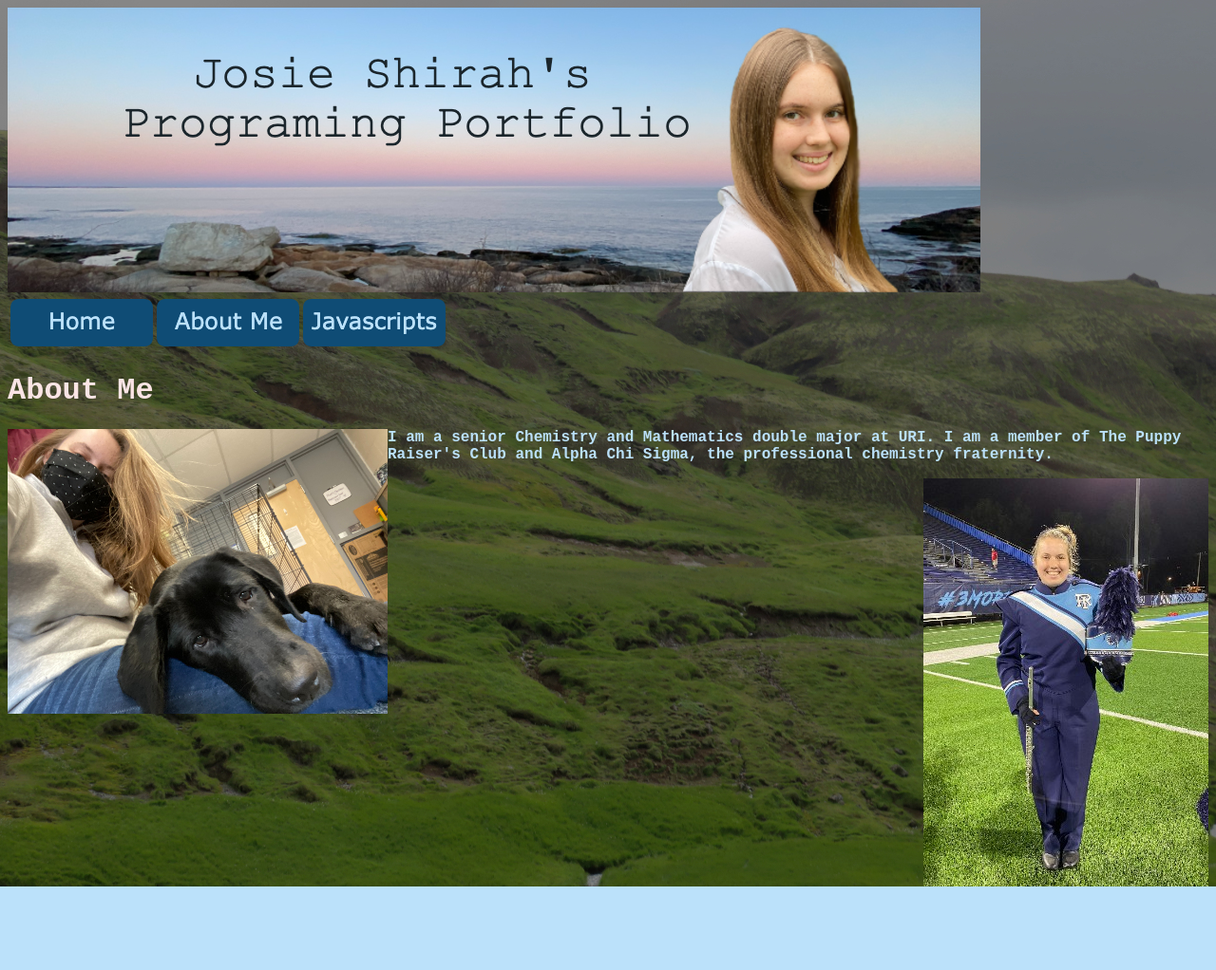
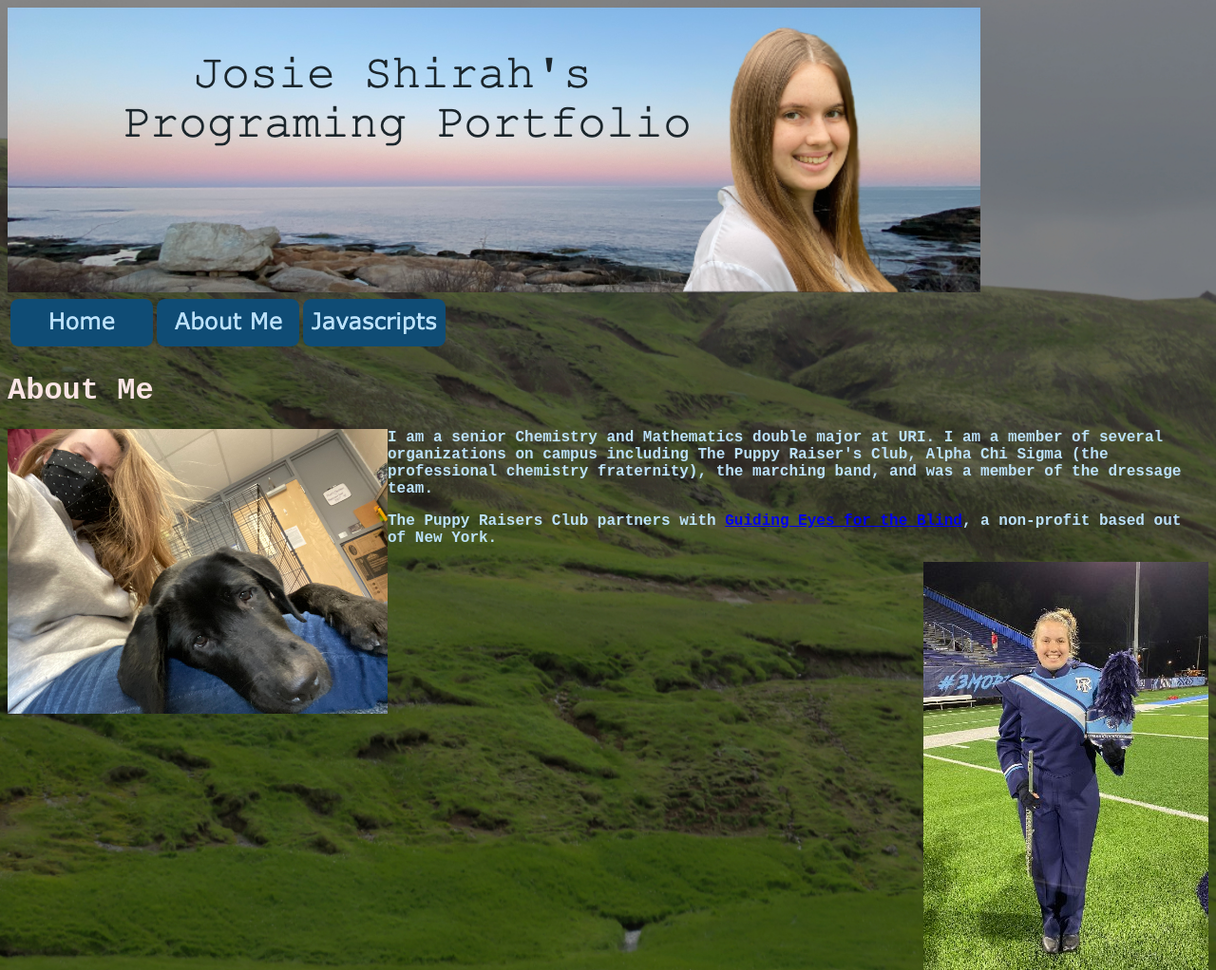
Before and after one commit to jshirah/jshirah.github.io, a plain HTML site: page about.html in a window 1280 px wide. Shown: the whole page at 95% size. Before the commit the page ends 934 px from the top, so only its background shows below. Drawn offline with Linux system fonts and the light colour scheme.

Commit message:
Update about.html

```diff
--- a/about.html
+++ b/about.html
@@ -14,6 +14,7 @@
     </head>
     <body>
         <img src="mybanner.png">
+        <div id="aboutme">
         <table>
             <tr>
                  <td><a href="index.html"><img src="homebutton2.png"></a></td>
@@ -23,10 +24,18 @@
         </table>
         <h1>About Me</h1>
         <img src="shirah.jpg" id="shirah">
-<p><strong>I am a senior Chemistry and Mathematics double major at URI. I am a member of The Puppy Raiser's Club and Alpha Chi Sigma, the professional chemistry fraternity.
+
+<p><strong>I am a senior Chemistry and Mathematics double major at URI. I am a member of several organizations on campus including
+    The Puppy Raiser's Club, Alpha Chi Sigma (the professional chemistry fraternity), the marching band, and was a member of the dressage team.
     </strong>
 </p>
+    <p><strong> The Puppy Raisers Club partners with <a href="https://www.guidingeyes.org/"> Guiding Eyes for the Blind</a>, a non-profit based out of New York.
+    </strong>
+</p>
+
 <img src="shirah2.jpg" id="shirah2"">
+
+                                    </div>
 
     </body>
 </html>
```
